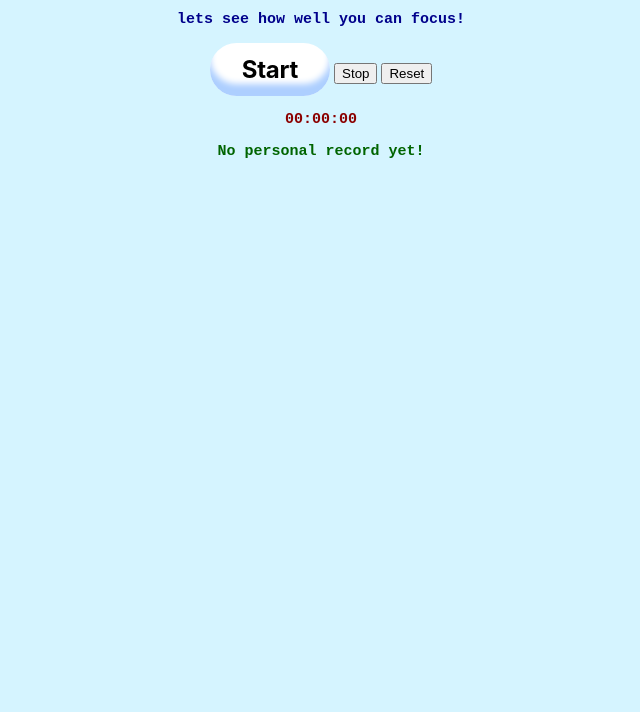
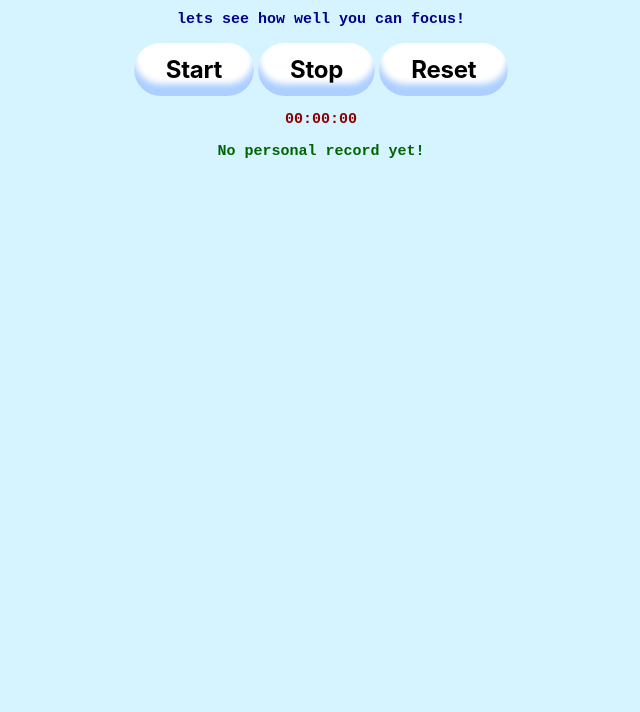
Before and after one commit to Dreamyfox768/Focuscompetition, a plain HTML site: page index.html in a window 1280 px wide. Shown: the part 88-800 px from the top of the page, without its empty margins (319-959 px from the left). Drawn offline with Linux system fonts and the light colour scheme.

Commit message:
Update button styles and add new button classes

```diff
--- a/style.css
+++ b/style.css
@@ -29,8 +29,8 @@
 }
 
 .button1:hover {
-  background-color: #FFC229;
-  box-shadow: #FF6314 0 -6px 8px inset;
+  background-color: green;
+  box-shadow: darkgreen 0 -6px 8px inset;
   transform: scale(1.125);
 }
 
@@ -46,18 +46,90 @@
 }
 
 
+.button2 {
+  appearance: none;
+  background-color: #FFFFFF;
+  border-radius: 40em;
+  border-style: none;
+  box-shadow: #ADCFFF 0 -12px 6px inset;
+  box-sizing: border-box;
+  color: #000000;
+  cursor: pointer;
+  display: inline-block;
+  font-family: -apple-system,sans-serif;
+  font-size: 1.2rem;
+  font-weight: 700;
+  letter-spacing: -.24px;
+  margin: 0;
+  outline: none;
+  padding: 1rem 1.3rem;
+  quotes: auto;
+  text-align: center;
+  text-decoration: none;
+  transition: all .15s;
+  user-select: none;
+  -webkit-user-select: none;
+  touch-action: manipulation;
+}
+
 .button2:hover {
-    text-align: center;
-    background-color: red;
-    color: black;
-    border: 2px solid black;
+  background-color: red;
+  box-shadow: darkred 0 -6px 8px inset;
+  transform: scale(1.125);
+}
+
+.button2:active {
+  transform: scale(1.025);
+}
+
+@media (min-width: 768px) {
+  .button2 {
+    font-size: 1.5rem;
+    padding: .75rem 2rem;
+  }
+}
+
+.button3 {
+  appearance: none;
+  background-color: #FFFFFF;
+  border-radius: 40em;
+  border-style: none;
+  box-shadow: #ADCFFF 0 -12px 6px inset;
+  box-sizing: border-box;
+  color: #000000;
+  cursor: pointer;
+  display: inline-block;
+  font-family: -apple-system,sans-serif;
+  font-size: 1.2rem;
+  font-weight: 700;
+  letter-spacing: -.24px;
+  margin: 0;
+  outline: none;
+  padding: 1rem 1.3rem;
+  quotes: auto;
+  text-align: center;
+  text-decoration: none;
+  transition: all .15s;
+  user-select: none;
+  -webkit-user-select: none;
+  touch-action: manipulation;
 }
 
 .button3:hover {
-    text-align: center;
-    background-color: yellow;
-    color: black;
-    border: 2px solid black;
+  background-color: #FFC229;
+  box-shadow: #FF6314 0 -6px 8px inset;
+  transform: scale(1.125);
+}
+
+.button3:active {
+  transform: scale(1.025);
+}
+
+@media (min-width: 768px) {
+  .button3 {
+    font-size: 1.5rem;
+    padding: .75rem 2rem;
+  }
 }
 
 .header-container {
```
